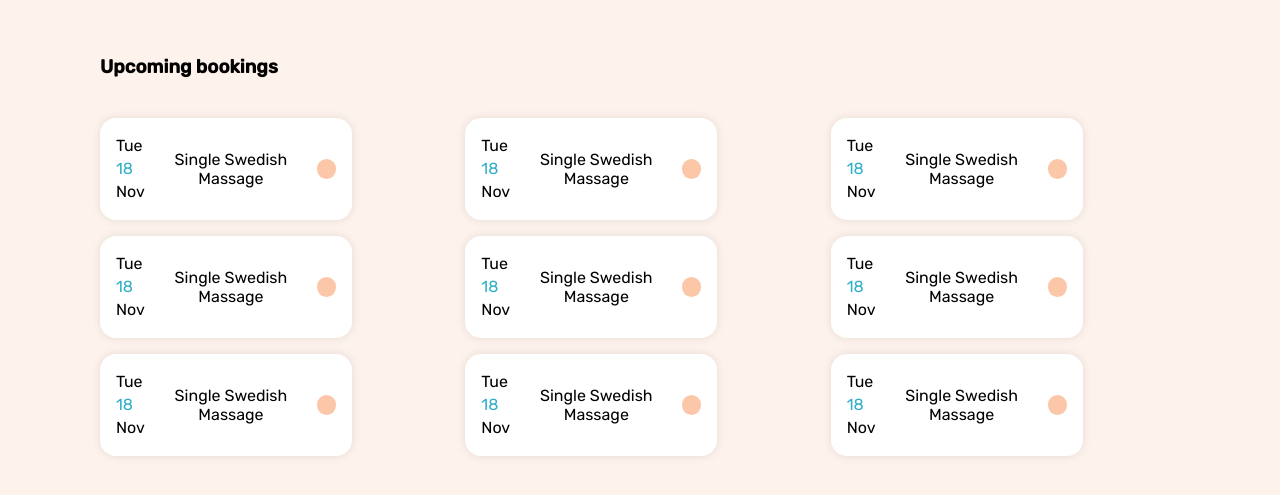
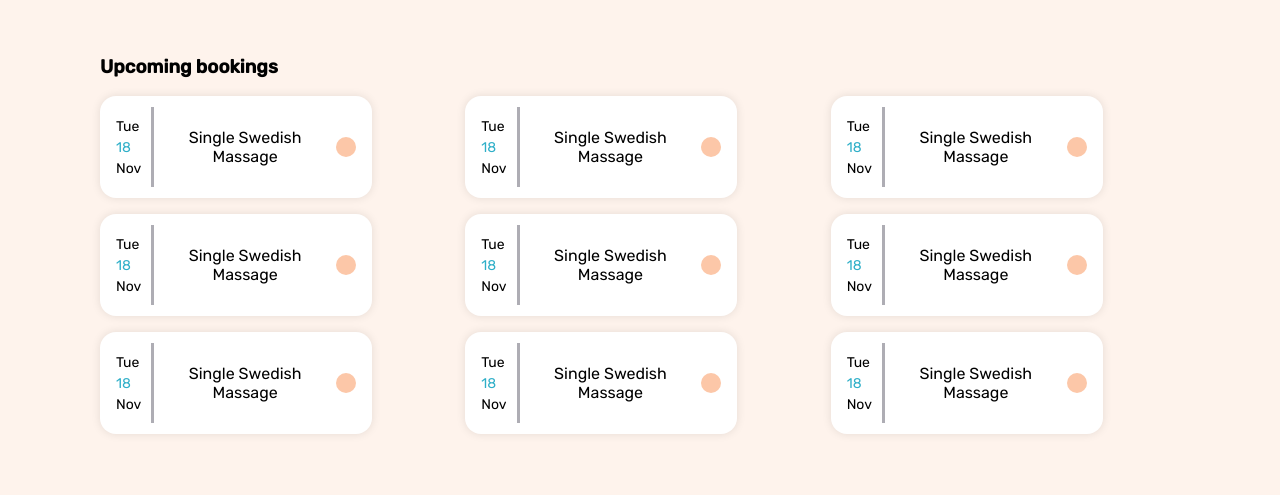
Before and after one commit to barbaraperic-lectures/mimo-grid-livecode, a plain HTML site: page index.html in a window 1280 px wide. Shown: the part 103-598 px from the top of the page. Drawn offline with Linux system fonts and the light colour scheme.

Commit message:
practice

```diff
--- a/index.html
+++ b/index.html
@@ -26,12 +26,13 @@
   <main class="container">
       <h3>Upcoming bookings</h3>
       <div class="card-container">
-
         <div class="card">
           <div class="card-date">
             <p>Tue</p>
             <p>18</p>
             <p>Nov</p>
+          </div>
+          <div class="card-line">
           </div>
           <div class="card-title">
             <p>Single Swedish Massage</p>
@@ -45,17 +46,7 @@
             <p>18</p>
             <p>Nov</p>
           </div>
-          <div class="card-title">
-            <p>Single Swedish Massage</p>
-          </div>
-          <div class="card-status">
-          </div>
-        </div>
-        <div class="card">
-          <div class="card-date">
-            <p>Tue</p>
-            <p>18</p>
-            <p>Nov</p>
+          <div class="card-line">
           </div>
           <div class="card-title">
             <p>Single Swedish Massage</p>
@@ -69,17 +60,7 @@
             <p>18</p>
             <p>Nov</p>
           </div>
-          <div class="card-title">
-            <p>Single Swedish Massage</p>
-          </div>
-          <div class="card-status">
-          </div>
-        </div>
-        <div class="card">
-          <div class="card-date">
-            <p>Tue</p>
-            <p>18</p>
-            <p>Nov</p>
+          <div class="card-line">
           </div>
           <div class="card-title">
             <p>Single Swedish Massage</p>
@@ -93,17 +74,7 @@
             <p>18</p>
             <p>Nov</p>
           </div>
-          <div class="card-title">
-            <p>Single Swedish Massage</p>
-          </div>
-          <div class="card-status">
-          </div>
-        </div>
-        <div class="card">
-          <div class="card-date">
-            <p>Tue</p>
-            <p>18</p>
-            <p>Nov</p>
+          <div class="card-line">
           </div>
           <div class="card-title">
             <p>Single Swedish Massage</p>
@@ -117,6 +88,8 @@
             <p>18</p>
             <p>Nov</p>
           </div>
+          <div class="card-line">
+          </div>
           <div class="card-title">
             <p>Single Swedish Massage</p>
           </div>
@@ -129,6 +102,50 @@
             <p>18</p>
             <p>Nov</p>
           </div>
+          <div class="card-line">
+          </div>
+          <div class="card-title">
+            <p>Single Swedish Massage</p>
+          </div>
+          <div class="card-status">
+          </div>
+        </div>
+        <div class="card">
+          <div class="card-date">
+            <p>Tue</p>
+            <p>18</p>
+            <p>Nov</p>
+          </div>
+          <div class="card-line">
+          </div>
+          <div class="card-title">
+            <p>Single Swedish Massage</p>
+          </div>
+          <div class="card-status">
+          </div>
+        </div>
+        <div class="card">
+          <div class="card-date">
+            <p>Tue</p>
+            <p>18</p>
+            <p>Nov</p>
+          </div>
+          <div class="card-line">
+          </div>
+          <div class="card-title">
+            <p>Single Swedish Massage</p>
+          </div>
+          <div class="card-status">
+          </div>
+        </div>
+        <div class="card">
+          <div class="card-date">
+            <p>Tue</p>
+            <p>18</p>
+            <p>Nov</p>
+          </div>
+          <div class="card-line">
+          </div>
           <div class="card-title">
             <p>Single Swedish Massage</p>
           </div>
--- a/style.css
+++ b/style.css
@@ -55,7 +55,7 @@ body {
 }
 
 .card {
-  width: 220px;
+  width: 240px;
   height: 70px;
   background-color: #ffffff;
   border-radius: 16px;
@@ -70,10 +70,12 @@ body {
   height: 80px;
   width: 3px;
   background-color: var(--gray-font-color);
+  margin-left: 10px;
 }
 
 .card-date p {
   margin: 0;
+  font-size: 14px;
 }
 
 .card-date p:nth-child(2) {
@@ -84,7 +86,8 @@ body {
 .card-status {
   background-color: var(--secondary-orange-color);
   display: inline-block;
-  border-radius: 16px;
+  /* padding: 8px 16px; */
+  border-radius: 50%;
   width: 20px;
   height: 20px;
 }
@@ -101,20 +104,19 @@ body {
   display: grid;
   grid-template-columns: 1fr 1fr 1fr;
   gap: 16px;
-  margin-top: 40px;
-  grid-template-columns: repeat(auto-fit minmax(200px, 1fr));
 }
 
 /* responsivness */
+/* desktop first : max-width */
+/* mobile first: min-width */
 
-
-@media (max-width: 950px) {
+@media (max-width: 980px) {
   .card-container {
     grid-template-columns: 1fr 1fr;
   }
 }
 
-@media (max-width: 650px) {
+@media (max-width: 660px) {
   .card-container {
     grid-template-columns: 1fr;
   }
```
